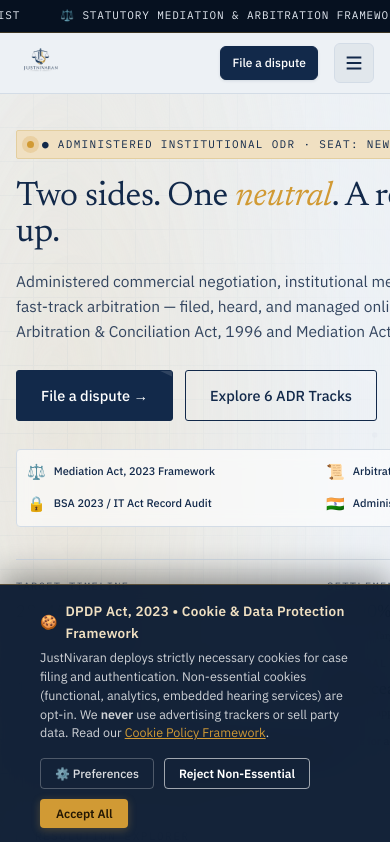
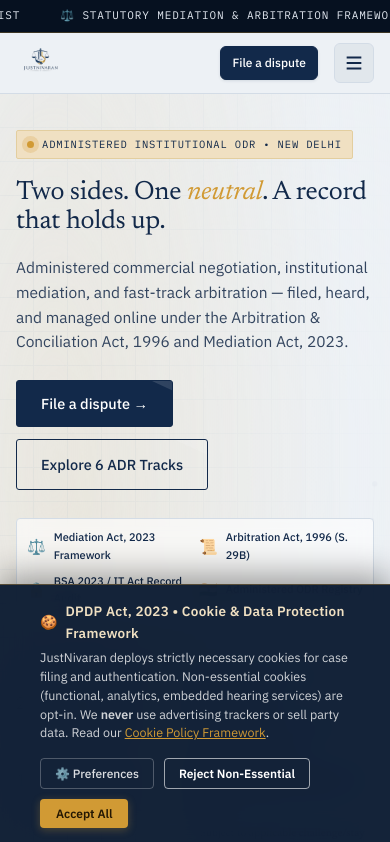
Before and after one commit to AyushShukla009/justnivaran-react, a React (Vite) app: page / in a window 390 px wide. Shown: the top 842 px of the page. Built offline with nearby package versions, Linux system fonts and the light colour scheme; no server answers.

Commit message:
fix(mobile): prevent horizontal grid blowout and optimize typography for mobile viewports

```diff
--- a/src/App.css
+++ b/src/App.css
@@ -67,20 +67,22 @@
   font-weight: 400;
   letter-spacing: -.01em;
   margin: 0;
+  overflow-wrap: break-word;
+  word-break: normal;
 }
 
 h1 {
-  font-size: clamp(34px, 5.4vw, 64px);
-  line-height: 1.06;
+  font-size: clamp(26px, 6.8vw, 60px);
+  line-height: 1.1;
 }
 
 h2 {
-  font-size: clamp(26px, 3.6vw, 44px);
-  line-height: 1.15;
+  font-size: clamp(22px, 4.8vw, 42px);
+  line-height: 1.18;
 }
 
 h3 {
-  font-size: 20px;
+  font-size: clamp(18px, 3.2vw, 22px);
   line-height: 1.3;
 }
 
@@ -514,12 +516,22 @@
   grid-template-columns: minmax(0, .85fr) minmax(0, 1.15fr);
   gap: clamp(28px, 4vw, 64px);
   align-items: start;
+  width: 100%;
+  max-width: 100%;
+  box-sizing: border-box;
 }
 
 @media (max-width: 980px) {
   .hero-grid {
-    grid-template-columns: 1fr;
-  }
+    grid-template-columns: minmax(0, 1fr);
+    gap: 32px;
+  }
+}
+
+.hero-grid > * {
+  min-width: 0;
+  max-width: 100%;
+  box-sizing: border-box;
 }
 
 .tag {
@@ -528,8 +540,8 @@
   gap: 8px;
   margin-bottom: 20px;
   font-family: var(--mono);
-  font-size: 11px;
-  letter-spacing: .12em;
+  font-size: 10.5px;
+  letter-spacing: .08em;
   text-transform: uppercase;
   color: var(--ink);
   background: var(--gold-soft);
@@ -537,6 +549,9 @@
   padding: 5px 10px;
   border-radius: 2px;
   position: relative;
+  max-width: 100%;
+  box-sizing: border-box;
+  flex-wrap: wrap;
 }
 
 .tag i {
--- a/src/components/Hero.jsx
+++ b/src/components/Hero.jsx
@@ -22,7 +22,7 @@
         {/* Left Column: Core Value Proposition & Statutory Trust */}
         <div>
           <div className="tag">
-            <i /> ● ADMINISTERED INSTITUTIONAL ODR · SEAT: NEW DELHI
+            <i /> <span>ADMINISTERED INSTITUTIONAL ODR &bull; NEW DELHI</span>
           </div>
 
           <h1>
```
